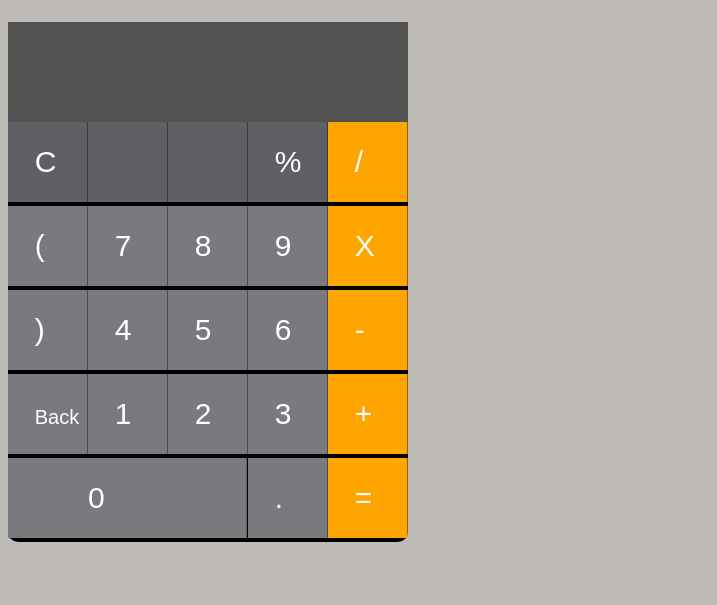
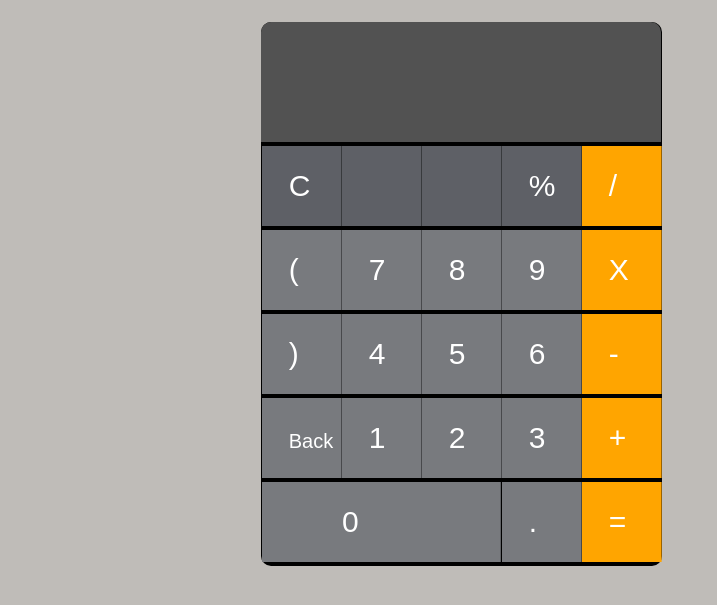
Before and after one commit to dumbresi/CalculatorSite, a website: page main.html in a window 1280 px wide. Shown: the part 61-666 px from the top of the page, without its empty margins (0-717 px from the left). Drawn offline with nearby package versions, Linux system fonts and the light colour scheme; files that its build step writes are made by us from their sources.

Commit message:
Bordering added

```diff
--- a/main.html
+++ b/main.html
@@ -12,8 +12,8 @@
     </header>
     <div class="calculator">
     <div class="display">
-        <p id="screen">&nbsp;</p>
-        <p id="answer">&nbsp;</p>
+        <p id="screen"></p>
+        <p id="answer"></p>
     </div>
 
     <div class="container">
--- a/scss/calc.scss
+++ b/scss/calc.scss
@@ -9,13 +9,16 @@ body{
         // position: fixed;
         background-color: black;
         border-radius: 10px;
-        height: 520px;
-        width: 400px;
+        width: 401px;
+        height: 544px;
+        position: relative;
         .display{
-            height: auto;
             background-color: rgb(82, 82, 82);
-            padding: 0px;
-            height: 100px;
+            height: 120px;
+            margin-top: 0px;
+            width: 400px;
+            border-top-left-radius: 10px;
+            border-top-right-radius: 10px;
             p{
                 padding-right: 20px;
                 text-align: end;
@@ -41,23 +44,26 @@ body{
             display: flex;
             flex-direction: column;
             padding: 0%;
+            position: absolute;
+            margin-top: 4px;
         }
         #container-1{
             // background-color: azure;
-            padding: 0%;
+            padding-left: 1px;
         }
         #container-2{
-            padding: 0%;
-
+            padding-left: 1px;
         }
         #container-3{
-            padding: 0%;
+            padding-left: 1px;
         }
         #container-4{
-
+            padding-left: 1px;
         }
         #container-5{
-
+            padding-left: 1px;
+            border-bottom-left-radius: 10px;
+            border-bottom-right-radius: 10px;
         }
     }
 
```
